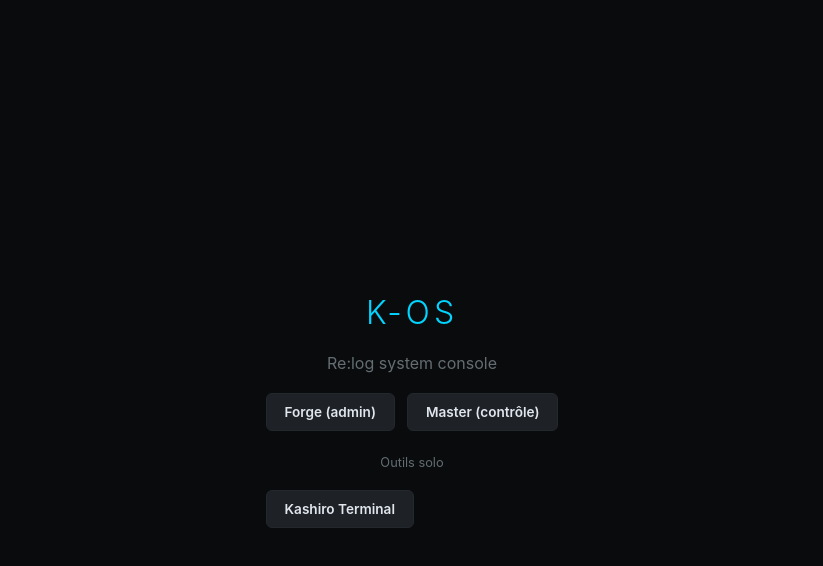
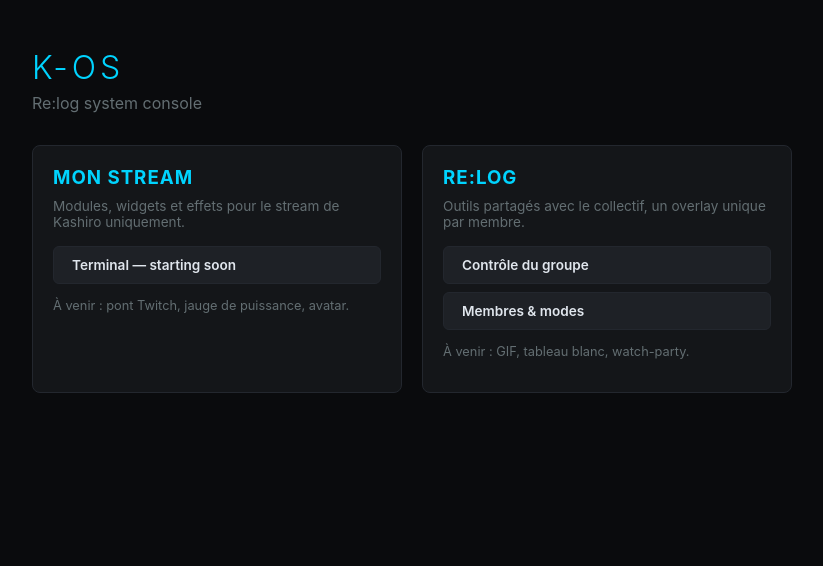
Before and after one commit to Kashiro143/relog-system, a website built with Vite: page kos/index.html in a window 1280 px wide. Shown: the whole page, without its empty margins (228-1051 px from the left). Built offline with nearby package versions, Linux system fonts and the light colour scheme.

Commit message:
Overlay Re:log unique par membre, avec bouton panique
Première brique du socle K-OS en deux espaces (Mon stream / Re:log) :
- overlay.html devient l'overlay Re:log unique de chaque membre : le module
  de son mode (ex: PokeMMO) plus une couche collective pour ce que les
  autres envoient (pour l'instant les signaux de Kashiro ; GIF, dessins et
  vidéos viendront s'y ajouter). Une seule source OBS à configurer.
- Bouton panique sur la page perso de chaque membre : coupe et vide la
  couche collective de son overlay, sans toucher à son propre module.
  Master affiche un avertissement quand la cible a coupé son overlay.
- Accueil réorganisé en deux espaces : "Mon stream" et "Re:log".

Testé avec Reindal : signal visible sur l'overlay unique avec son module
PokeMMO, coupure et effacement par le bouton panique, avertissement dans
Master, puis réactivation.

Co-Authored-By: Claude Opus 5.5 <noreply@anthropic.com>

```diff
--- a/kos/index.html
+++ b/kos/index.html
@@ -7,25 +7,42 @@
     <title>K-OS</title>
     <link rel="stylesheet" href="/src/theme.css" />
     <style>
-      body { display: flex; align-items: center; justify-content: center; height: 100vh; }
-      .hub { text-align: center; }
-      .hub h1 { color: var(--accent-neon); letter-spacing: 4px; font-weight: 300; }
-      .hub nav { display: flex; gap: 12px; margin-top: 20px; }
-      .hub a { text-decoration: none; }
+      body { padding: 48px 16px; }
+      .hub { max-width: 760px; margin: 0 auto; }
+      .hub h1 { color: var(--accent-neon); letter-spacing: 4px; font-weight: 300; margin: 0; }
+      .hub .sub { color: var(--text-dim); margin: 6px 0 32px; }
+      .spaces { display: grid; grid-template-columns: repeat(auto-fit, minmax(300px, 1fr)); gap: 20px; }
+      .space p.desc { color: var(--text-dim); font-size: 0.85rem; margin: -6px 0 16px; }
+      .space nav { display: flex; flex-direction: column; gap: 8px; }
+      .space a { text-decoration: none; }
+      .soon { color: var(--text-dim); font-size: 0.8rem; margin-top: 14px; }
     </style>
   </head>
   <body>
     <div class="hub">
       <h1>K-OS</h1>
-      <p style="color: var(--text-dim)">Re:log system console</p>
-      <nav>
-        <a class="btn" href="/forge.html">Forge (admin)</a>
-        <a class="btn" href="/master.html">Master (contrôle)</a>
-      </nav>
-      <p style="color: var(--text-dim); font-size: 0.8rem; margin-top: 24px;">Outils solo</p>
-      <nav>
-        <a class="btn" href="/kashiro-terminal.html">Kashiro Terminal</a>
-      </nav>
+      <p class="sub">Re:log system console</p>
+
+      <div class="spaces">
+        <section class="panel space">
+          <h3>Mon stream</h3>
+          <p class="desc">Modules, widgets et effets pour le stream de Kashiro uniquement.</p>
+          <nav>
+            <a class="btn" href="/kashiro-terminal.html">Terminal — starting soon</a>
+          </nav>
+          <p class="soon">À venir : pont Twitch, jauge de puissance, avatar.</p>
+        </section>
+
+        <section class="panel space">
+          <h3>Re:log</h3>
+          <p class="desc">Outils partagés avec le collectif, un overlay unique par membre.</p>
+          <nav>
+            <a class="btn" href="/master.html">Contrôle du groupe</a>
+            <a class="btn" href="/forge.html">Membres &amp; modes</a>
+          </nav>
+          <p class="soon">À venir : GIF, tableau blanc, watch-party.</p>
+        </section>
+      </div>
     </div>
   </body>
 </html>
```
Also changed, not shown: kos/overlay.html (+8 -4 lines), kos/player.html (+3 -0 lines), kos/src/modules/terminal/masterSignal.ts (+14 -2 lines), kos/src/pages/overlay.ts (+11 -1 lines), kos/src/pages/player.ts (+15 -1 lines), kos/src/relog/overlayControl.ts (added, +21 -0 lines).
